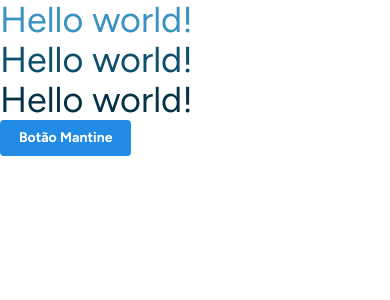
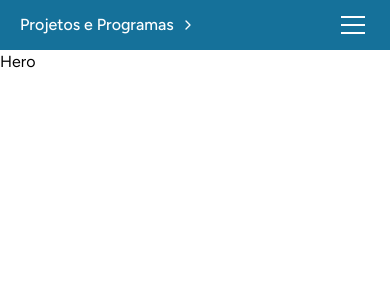
Before and after one commit to FelipeDuan/lp-gip, a Next.js app: page / in a window 390 px wide. Shown: the top 300 px of the page. Built offline with nearby package versions, Linux system fonts and the light colour scheme.

Commit message:
feat: estrutura inicial do header mobile

```diff
--- a/package.json
+++ b/package.json
@@ -12,6 +12,8 @@
   "dependencies": {
     "@mantine/core": "^8.2.7",
     "@mantine/hooks": "^8.2.7",
+    "@mantine/notifications": "^8.2.7",
+    "lucide-react": "^0.542.0",
     "next": "15.5.2",
     "react": "19.1.0",
     "react-dom": "19.1.0"
--- a/src/app/globals.css
+++ b/src/app/globals.css
@@ -1,11 +1,15 @@
 @import "tailwindcss";
 @import "@mantine/core/styles.css";
+@import "@mantine/notifications/styles.css";
 
 @theme {
+  /* configs iniciais */
   --color-*: initial;
   --spacing-*: initial;
   --breakpoint-*: initial;
 
+  /* cores do design system */
+  --color-white: #ffffff;
   --color-primary-50: #edf8fd;
   --color-primary-100: #dbedf5;
   --color-primary-200: #b2daed;
@@ -21,8 +25,8 @@
   --color-neutral-default: #52525b;
   --color-neutral-muted: #a1a1aa;
 
-  --font-sans: var(--font-figtree);
-
+  /* espaçamentos e breakpoints */
+  --spacing-2: 8px;
   --spacing-5: 20px;
   --spacing-8: 32px;
   --spacing-12: 48px;
@@ -36,4 +40,55 @@
   --breakpoint-md: 768px;
   --breakpoint-lg: 1024px;
   --breakpoint-xl: 1280px;
+
+  /* tipografia */
+  --font-sans: var(--font-figtree);
+
+  --fs-hero: 32px;
+  --lh-hero: 1.2;
+  --ls-hero: -0.02em;
+
+  --fs-section: 22px;
+  --lh-section: 1.2;
+  --ls-section: -0.01em;
+
+  --fs-body: 16px;
+  --lh-body: 1.4;
+  --ls-body: 0em;
 }
+
+/* sm */
+@media (width >= 632px) {
+  @theme {
+    --fs-hero: 36px;
+    --fs-section: 28px;
+    --fs-body: 16px;
+  }
+}
+
+/* md */
+@media (width >= 768px) {
+  @theme {
+    --fs-hero: 36px;
+    --fs-section: 36px;
+    --fs-body: 16px;
+  }
+}
+
+/* lg */
+@media (width >= 1024px) {
+  @theme {
+    --fs-hero: 64px;
+    --fs-section: 36px;
+    --fs-body: 18px;
+  }
+}
+
+/* xl */
+@media (width >= 1280px) {
+  @theme {
+    --fs-hero: 64px;
+    --fs-section: 36px;
+    --fs-body: 18px;
+  }
+}
--- a/src/app/page.tsx
+++ b/src/app/page.tsx
@@ -1,14 +1,5 @@
-import { Button } from "@mantine/core";
+import { Hero } from "@/components/sections/hero";
 
 export default function Home() {
-  return (
-    <main>
-      <div className="text-4xl text-primary-500">Hello world!</div>
-      <div className="text-4xl text-primary-700">Hello world!</div>
-      <div className="text-4xl text-primary-900">Hello world!</div>
-      <Button variant="filled" color="blue">
-        Botão Mantine
-      </Button>
-    </main>
-  );
+  return <Hero />;
 }
--- /dev/null
+++ b/src/components/layouts/header.tsx
@@ -0,0 +1,35 @@
+"use client";
+import { Burger, Drawer } from "@mantine/core";
+import { useDisclosure } from "@mantine/hooks";
+import { HeaderLink } from "../ui/header-link";
+
+export function Header() {
+  const [opened, { open, close }] = useDisclosure();
+
+  const NAV = [
+    { label: "Projetos e Programas", href: "/projetos" },
+    { label: "Diálogos", href: "/dialogos" },
+    { label: "OPA", href: "/opa" },
+  ];
+
+  return (
+    <header className="flex items-center py-2 px-5 text-white justify-between bg-primary-600 w-full">
+      <HeaderLink label="Projetos e Programas" href="/projetos" items={NAV} />
+
+      <Burger opened={opened} onClick={open} color="white" />
+
+      <Drawer
+        offset={8}
+        radius={"md"}
+        opened={opened}
+        onClose={close}
+        position="right"
+        title="Menu"
+      >
+        {
+          // ToDo: aqui eu preencho depois
+        }
+      </Drawer>
+    </header>
+  );
+}
--- /dev/null
+++ b/src/components/sections/hero.tsx
@@ -0,0 +1,11 @@
+import { Header } from "../layouts/header";
+
+export function Hero() {
+  return (
+    <>
+      <Header />
+
+      <h1>Hero</h1>
+    </>
+  );
+}
--- /dev/null
+++ b/src/components/ui/header-link.tsx
@@ -0,0 +1,57 @@
+import { Group, HoverCard, NavLink, Text } from "@mantine/core";
+import { ChevronRight } from "lucide-react";
+import Link from "next/link";
+
+type HeaderLinkItem = { label: string; href: string };
+
+interface HeaderLinkProps {
+  label: string;
+  href: string;
+  items: HeaderLinkItem[];
+  color?: string;
+}
+
+export function HeaderLink({
+  label,
+  href,
+  items,
+  color = "white",
+}: HeaderLinkProps) {
+  return (
+    <HoverCard
+      openDelay={80}
+      closeDelay={150}
+      shadow="md"
+      position="bottom-start"
+    >
+      <HoverCard.Target>
+        <Link href={href}>
+          <Group gap={6} className="group items-center">
+            <Text fw={500} c={color}>
+              {label}
+            </Text>
+            <ChevronRight
+              size={16}
+              className="group-hover:rotate-90 group-active:rotate-90 transition font-medium"
+            />
+          </Group>
+        </Link>
+      </HoverCard.Target>
+
+      <HoverCard.Dropdown p="xs">
+        <nav className="min-w-3xs">
+          {items.map((item) => (
+            <NavLink
+              component={Link}
+              key={item.href}
+              href={item.href}
+              label={item.label}
+              variant="light"
+              color="primary"
+            />
+          ))}
+        </nav>
+      </HoverCard.Dropdown>
+    </HoverCard>
+  );
+}
--- a/src/lib/theme.ts
+++ b/src/lib/theme.ts
@@ -1,4 +1,4 @@
-import type { MantineThemeOverride } from "@mantine/core";
+import { type MantineThemeOverride, rem } from "@mantine/core";
 
 export const theme: MantineThemeOverride = {
   fontFamily: "var(--font-sans)",
@@ -18,4 +18,11 @@ export const theme: MantineThemeOverride = {
     ],
   },
   primaryColor: "primary",
+  fontSizes: {
+    xs: rem(12),
+    sm: rem(14),
+    md: rem(16),
+    lg: rem(18),
+    xl: rem(22),
+  },
 };
```
Also changed, not shown: 1 other file (tests, documents, lock files or other folders).
